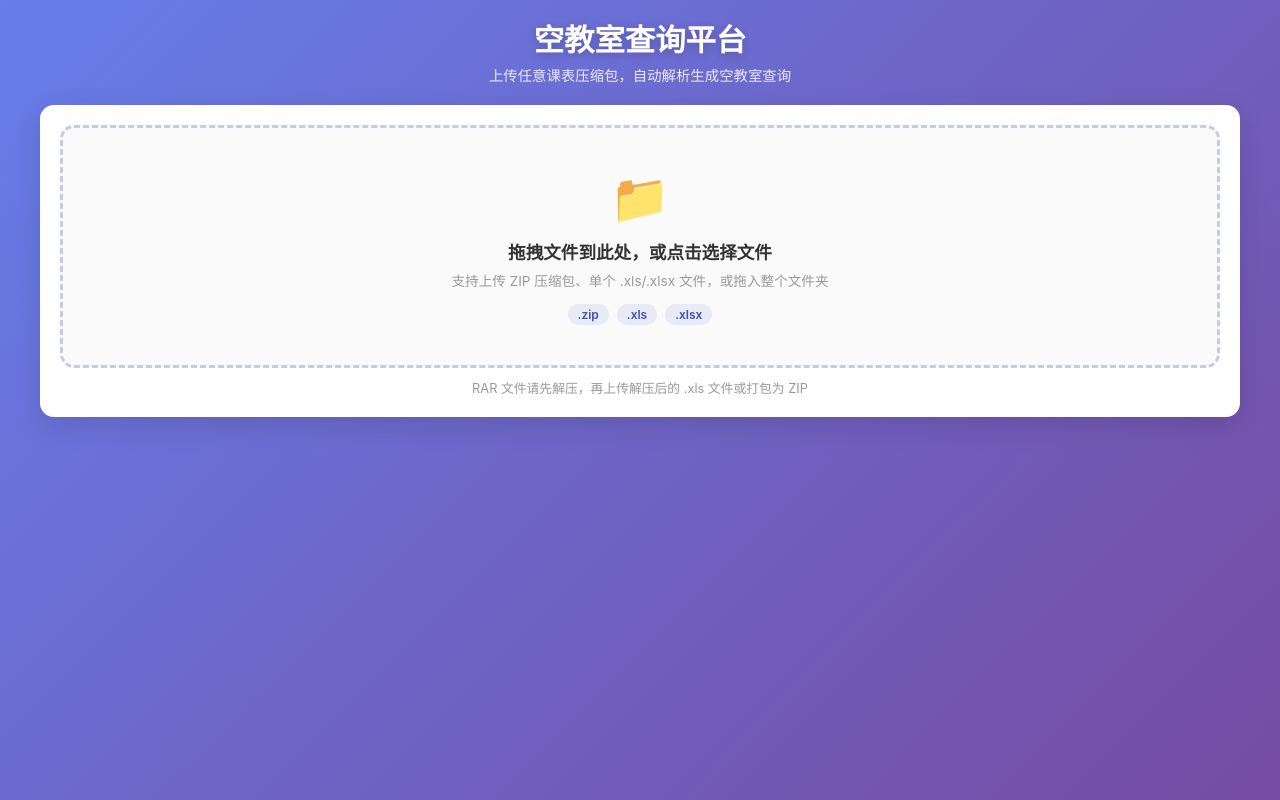
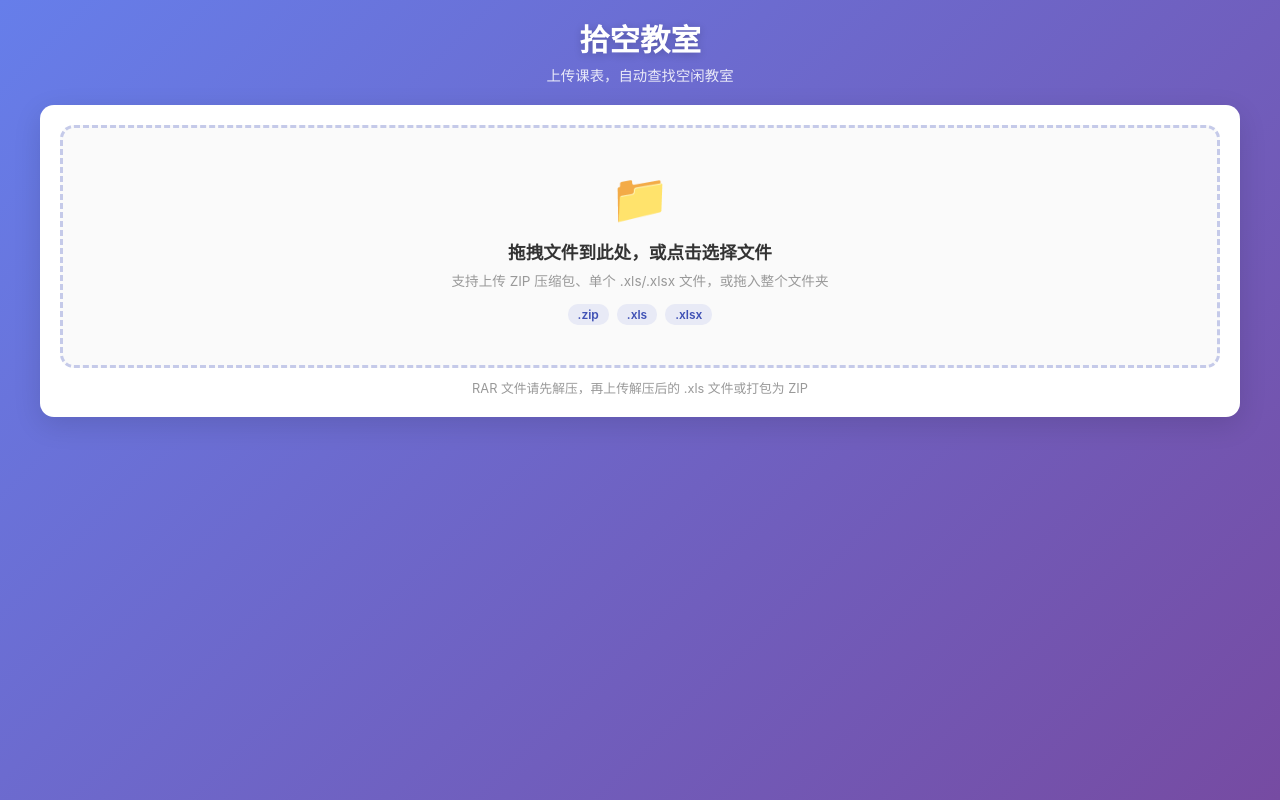
Before and after one commit to yihange43-coder/runmei-classroom, a plain HTML site: page index.html in a window 1280 px wide. Drawn offline with nearby package versions, Linux system fonts and the light colour scheme.

Commit message:
Rename to 拾空教室

```diff
--- a/index.html
+++ b/index.html
@@ -3,7 +3,7 @@
 <head>
     <meta charset="UTF-8">
     <meta name="viewport" content="width=device-width, initial-scale=1.0">
-    <title>空教室查询平台</title>
+    <title>拾空教室</title>
     <script src="https://unpkg.com/xlsx@0.18.5/dist/xlsx.full.min.js"></script>
     <script src="https://unpkg.com/jszip@3.10.1/dist/jszip.min.js"></script>
     <style>
@@ -168,8 +168,8 @@
 <body>
     <div class="container">
         <div class="header">
-            <h1>空教室查询平台</h1>
-            <p>上传任意课表压缩包，自动解析生成空教室查询</p>
+            <h1>拾空教室</h1>
+            <p>上传课表，自动查找空闲教室</p>
         </div>
 
         <!-- Upload Section -->
@@ -586,7 +586,7 @@
 
         function extractBuilding(location) {
             const rest = location.replace(/^(南校区|北校区|东校区|西校区)\s*/, '');
-            const m = rest.match(/([\u4e00-\u9fa5]+?(?:楼|馆|湖|中心|大楼|操场|实训基地|实验室|实训室))/);
+            const m = rest.match(/([\u4e00-\u9fa5]+?(?:楼|馆|中心|大楼|操场|平房))/);
             if (m) return m[1];
             const parts = rest.split(/\s+/);
             return parts[0] || '未知';
```
